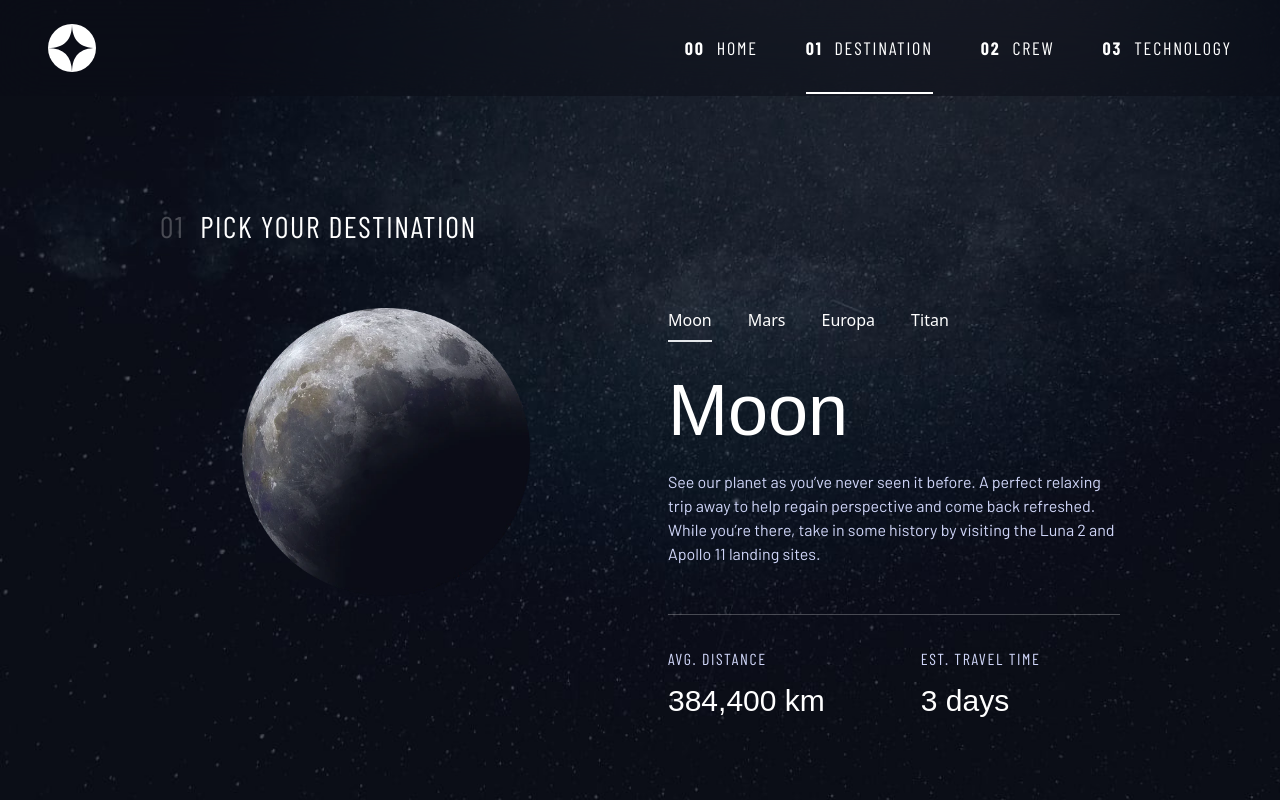
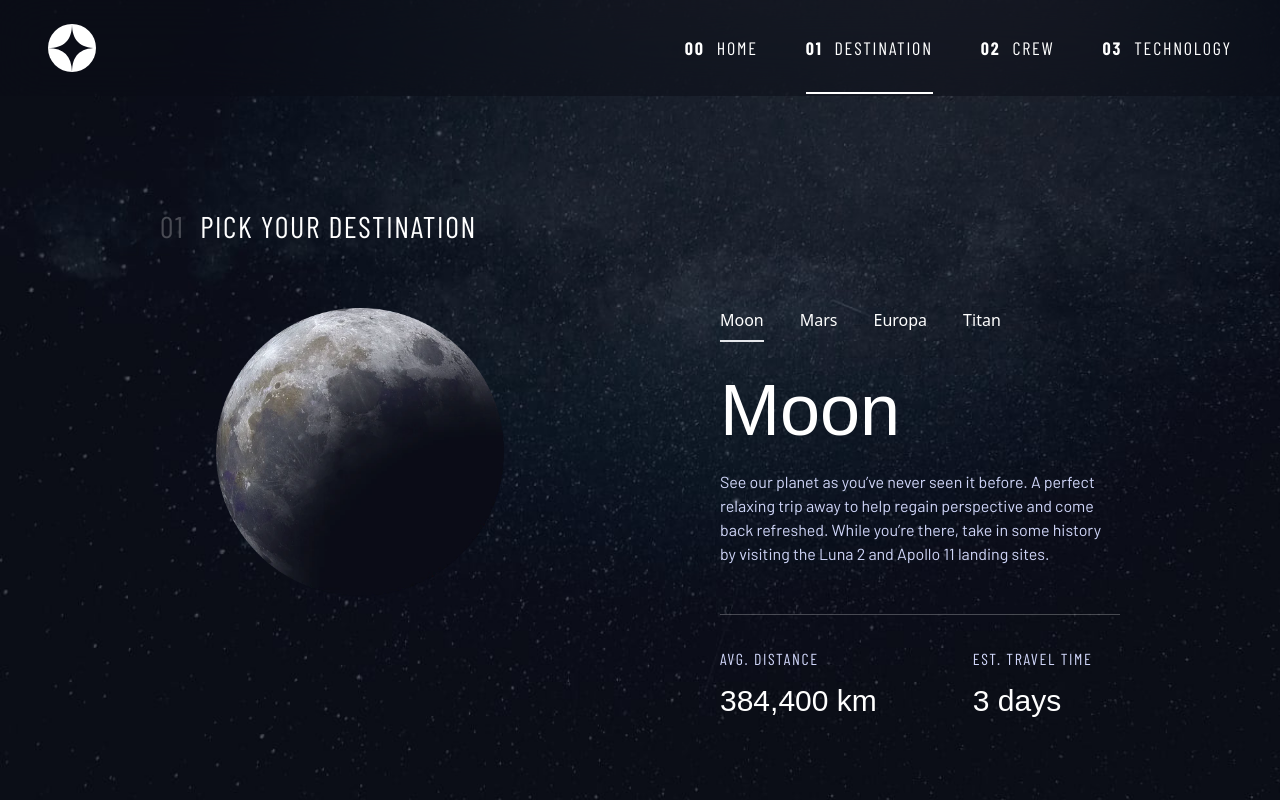
Before and after one commit to kamalsingh200238/space_website_v2, a Next.js app: page /destination in a window 1280 px wide. Shown: the top 800 px of the page. Built offline with nearby package versions, Linux system fonts and the light colour scheme; a web font is replaced by a local one.

Commit message:
increase in image width and increase in gap on lg breakpoint

```diff
--- a/pages/destination/index.tsx
+++ b/pages/destination/index.tsx
@@ -46,8 +46,8 @@ export default function Destination({
                   Destination
                 </h1>
               </div>
-              <div className="grid items-start gap-6 md:gap-14 lg:grid-cols-2">
-                <div className="relative aspect-square w-44 justify-self-center md:w-72">
+              <div className="grid items-start gap-6 md:gap-14 lg:grid-cols-2 lg:gap-40">
+                <div className="relative aspect-square w-44 justify-self-center md:w-72 lg:w-120">
                   <Image
                     src={activeDestination.images.webp}
                     alt={`${activeDestination.name} image`}
```
